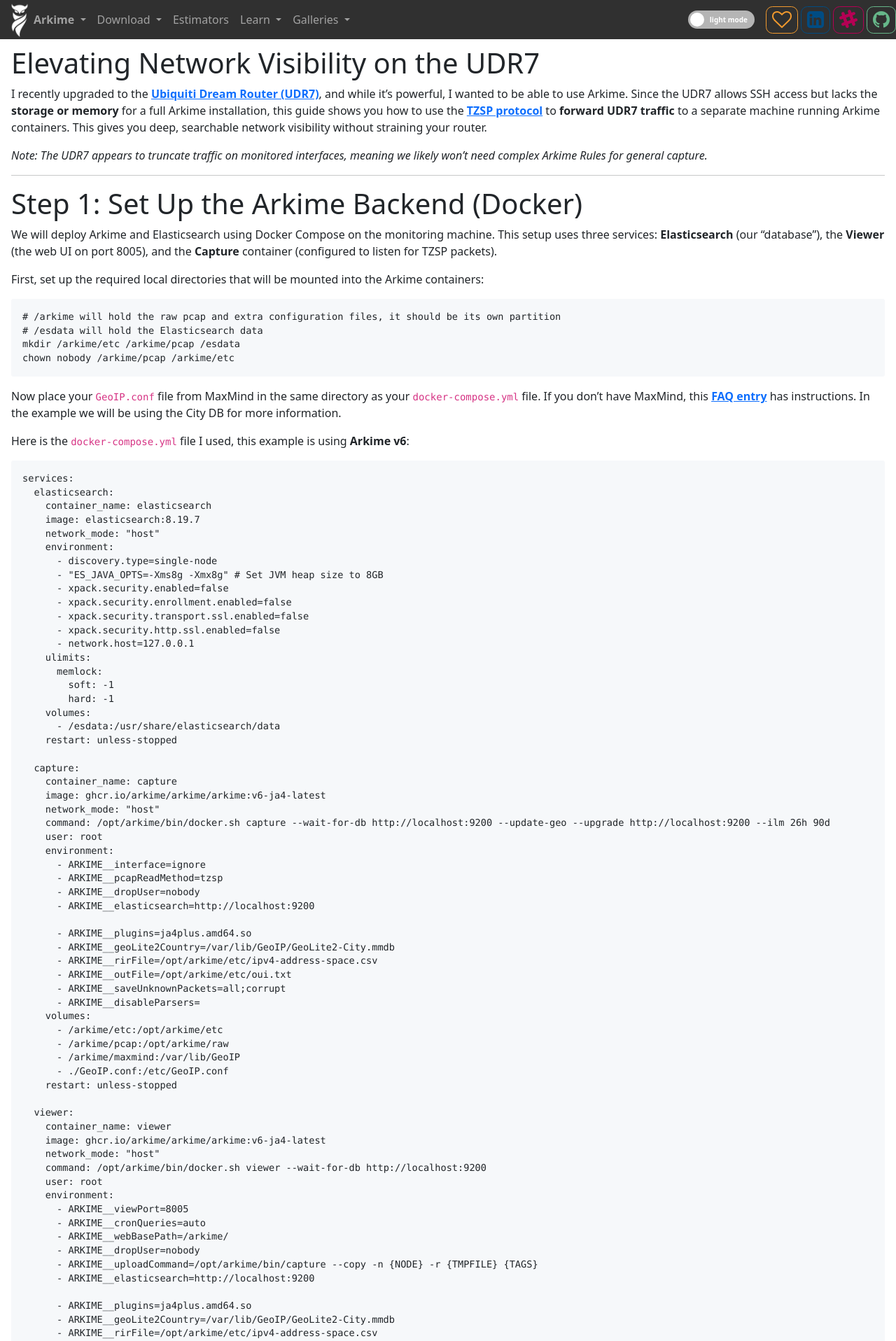
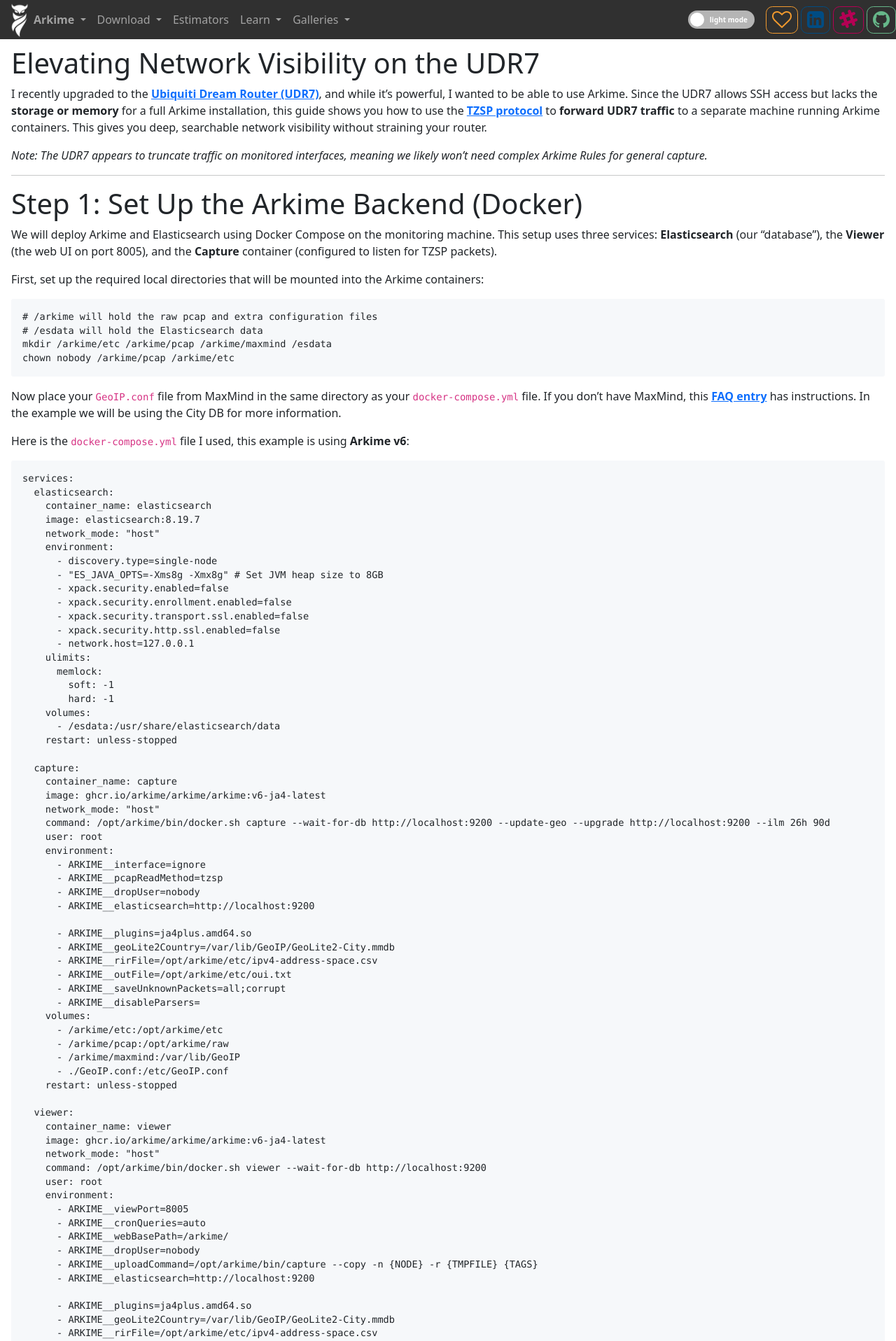
Before and after one commit to arkime/arkimeweb, a Jekyll site: the page built from _wiki/udr7.md, in a window 1280 px wide. Shown: the top 1916 px of the page at 70% size. Built offline with Jekyll 4.4.1, drawn with Linux system fonts in a browser that asks for light colours.

Commit message:
make maxmind dir

````diff
--- a/_wiki/udr7.md
+++ b/_wiki/udr7.md
@@ -22,9 +22,9 @@
 
 First, set up the required local directories that will be mounted into the Arkime containers:
 ```bash
-# /arkime will hold the raw pcap and extra configuration files, it should be its own partition
+# /arkime will hold the raw pcap and extra configuration files
 # /esdata will hold the Elasticsearch data
-mkdir /arkime/etc /arkime/pcap /esdata
+mkdir /arkime/etc /arkime/pcap /arkime/maxmind /esdata
 chown nobody /arkime/pcap /arkime/etc
 ```
 
````
